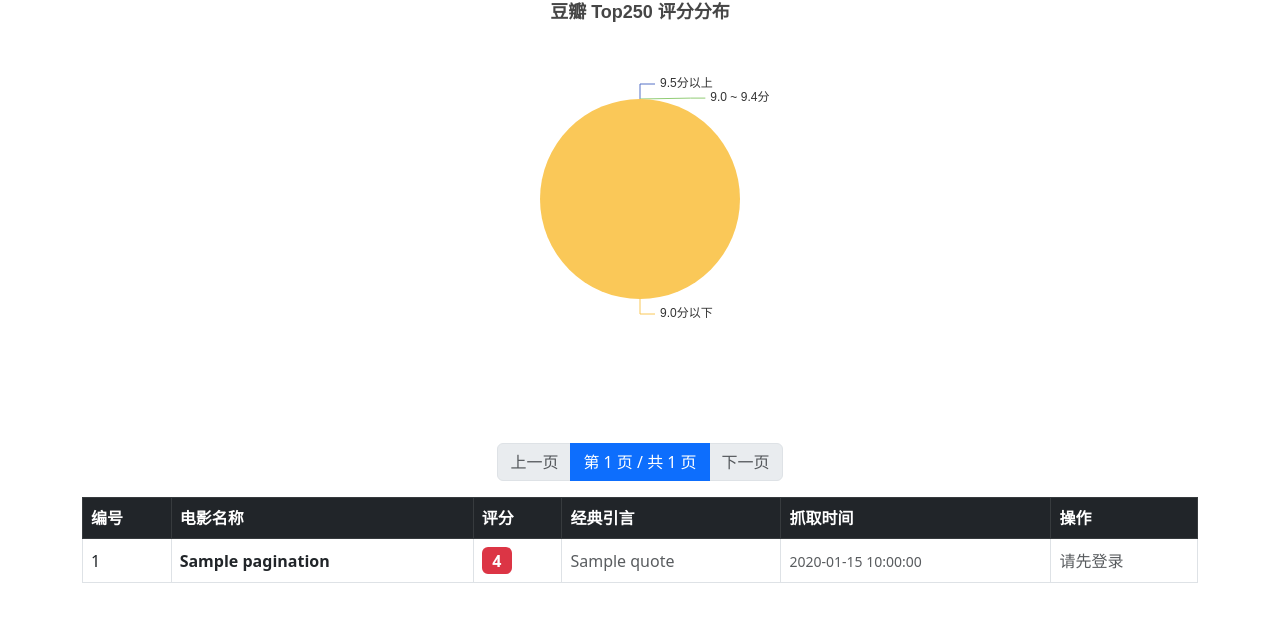
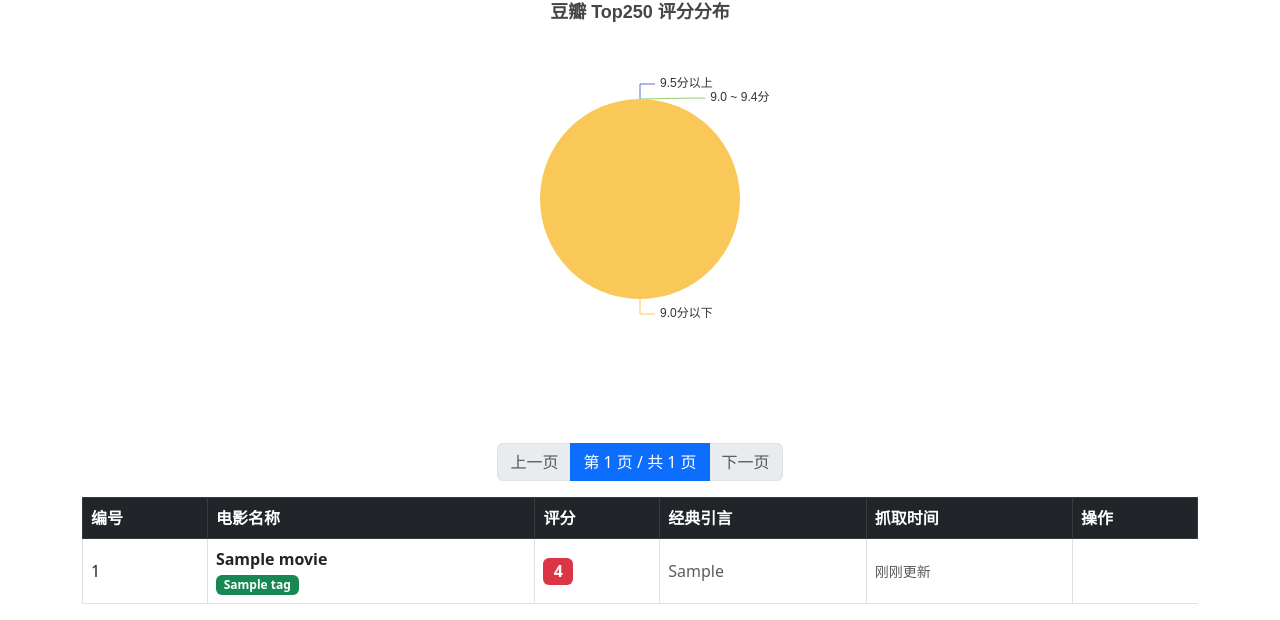
Before and after one commit to li-gan2026/my-movie-code, a Flask app: template templates/index.html in a window 1280 px wide. Shown: the part 230-850 px from the top of the page. Before the commit the page ends 813 px from the top, so only its background shows below. Run offline with Flask 3, Linux system fonts and the light colour scheme; the template is opened without the code that fills it: most values are stand-ins (such as "Sample title", 1, 10 or a date in 2020); some libraries are stand-ins or nearby versions.

Commit message:
完成AJAX前后端分离改造，接入内存缓存系统

```diff
--- a/routes.py
+++ b/routes.py
@@ -1,7 +1,7 @@
-from flask import Blueprint, render_template, request, redirect, url_for
+from flask import Blueprint, render_template, request, redirect, url_for, jsonify
 from flask_login import login_user, logout_user,  login_required, current_user
 from werkzeug.security import generate_password_hash, check_password_hash
-from models import db, Movie, User
+from models import db, Movie, User, Tag
 import requests
 import os
 from dotenv import load_dotenv
@@ -11,6 +11,8 @@ load_dotenv()
 # 1. 创建蓝图（Blueprint）。这是 Flask 拆分代码的核心！
 # 'main' 是蓝图的名字，__name__ 是当前文件的位置
 main_bp = Blueprint('main', __name__)
+
+movie_cache = {}
 
 # 2. 注意！以前写 @app.route，现在全部改成 @main_bp.route
 @main_bp.route('/')
@@ -24,6 +26,21 @@ def index():
 
     pagination = query.paginate(page=page, per_page=10, error_out=False)
     return render_template("index.html", movies=pagination.items, pagination=pagination, keyword=keyword)
+
+# 这是一个专门按标签筛选的路由
+@main_bp.route('/tag/<string:tag_name>')
+def filter_by_tag(tag_name):
+    # 1. 先根据网址里的标签名，去 Tag 表里把那个标签找出来
+    tag = Tag.query.filter_by(name=tag_name).first_or_404()
+
+    # 2. 魔法时刻：直接通过 tag.movies 拿到所有关联的电影！
+    # 记得吗？我们在 models.py 里写了 backref=db.backref('movies'...)
+    movies = tag.movies
+
+    # 3. 把电影数据扔给首页模板去展示
+    # 因为 index.html 需要 pagination 对象，为了不报错，我们可以稍微变通一下
+    # 这里为了简单，我们就不分页了，直接传入
+    return render_template("index.html", movies=movies, pagination=None, keyword="")
 
 @main_bp.route('/add', methods=['GET', 'POST'])
 @login_required
@@ -146,6 +163,56 @@ def ai_review(id):
         print(f"=================================")
         return {"success": False, "review": f"AI 报错: {str(e)}"}
 
+# 这个接口专门给前端 AJAX 调用的，只返回纯数据，不返回网页
+@main_bp.route('/api/movies')
+def api_movies():
+    keyword = request.args.get('keyword', '')
+    tag_name = request.args.get('tag', '')
+    page = request.args.get('page', 1, type=int)
+
+    # 👇 核心 1：拼接一个唯一的“缓存键名”
+    # 比如用户搜了星际，看第2页，键名就是 "keyword:星际|tag:|page:2"
+    cache_key = f"keyword:{keyword}|tag:{tag_name}|page:{page}"
+
+    # 👇 核心 2：先查记事本里有没有
+    if cache_key in movie_cache:
+        print(f"🚀 命中缓存！瞬间返回：{cache_key}")
+        return jsonify(movie_cache[cache_key])
+
+    print(f"🐢 未命中缓存，正在查数据库：{cache_key}")
+    # 下面是原来的查数据库逻辑
+    query = Movie.query
+    if keyword:
+        query = query.filter(Movie.title.like(f'%{keyword}%'))
+    if tag_name:
+        query = query.filter(Movie.tags.any(Tag.name == tag_name))
+
+    pagination = query.paginate(page=page, per_page=10, error_out=False)
+
+    movie_list = []
+    for m in pagination.items:
+        movie_list.append({
+            "id": m.id,
+            "title": m.title,
+            "rating": m.rating,
+            "quote": m.quote,
+            "tags": [t.name for t in m.tags]
+        })
+
+    result = {
+        "success": True,
+        "data": movie_list,
+        "page": pagination.page,
+        "total_pages": pagination.pages,
+        "has_prev": pagination.has_prev,
+        "has_next": pagination.has_next
+    }
+
+    # 👇 核心 3：把查出来的结果，抄在记事本上！
+    movie_cache[cache_key] = result
+
+    return jsonify(result)
+
 # 退出登录
 @main_bp.route('/logout')
 def logout():
--- a/templates/index.html
+++ b/templates/index.html
@@ -48,7 +48,7 @@
         {% if current_user.is_authenticated %}
             <a href="/add" class="btn btn-success mb-3">➕ 手动添加电影</a >
         {% endif %}
-        <form action="/" method="GET" class="mb-4">
+        <form id="search-form" action="/" method="GET" class="mb-4">
 
             <div class="input-group" style="max-width: 500px;">
                 <input type="text" class="form-control" name="keyword" placeholder="输入电影名称搜索..." value="{{ request.args.get('keyword', '')}}">
@@ -61,29 +61,9 @@
     <div class="table-responsive">
         <table class="table table-hover table-bordered align-middle">
         <!-- 分页按钮区 -->
-<nav aria-label="Page navigation" class="mt-4">
-    <ul class="pagination justify-content-center">
-
-        <!-- 上一页按钮：如果有上一页，才显示链接 -->
-        {% if pagination.has_prev %}
-            <!-- 注意网址里要把 keyword 带上，不然翻页后搜索词就丢了 -->
-            <li class="page-item"><a class="page-link" href="/?page={{ pagination.prev_num }}&keyword={{ keyword }}">上一页</a ></li>
-        {% else %}
-            <li class="page-item disabled"><span class="page-link">上一页</span></li>
-        {% endif %}
-
-        <!-- 当前页码显示 -->
-        <li class="page-item active"><span class="page-link">第 {{ pagination.page }} 页 / 共 {{ pagination.pages }} 页</span></li>
-
-            <!-- 下一页按钮 -->
-        {% if pagination.has_next %}
-            <li class="page-item"><a class="page-link" href="/?page={{ pagination.next_num }}&keyword={{ keyword }}">下一页</a ></li>
-        {% else %}
-            <li class="page-item disabled"><span class="page-link">下一页</span></li>
-        {% endif %}
-
-    </ul>
-</nav>
+{% if pagination %}
+<div id="pagination-container" class="mt-4 d-flex justify-content-center"></div>
+{% endif %}
             <thead class="table-dark">
         <tr>
             <th>编号</th>
@@ -94,12 +74,21 @@
             <th>操作</th>
         </tr>
     </thead>
-<tbody>
+<tbody id="movie-table-body">
     <!-- 注意这里变成了 movies -->
-    {% for m in pagination.items %}
+    {% for m in movies %}
     <tr>
         <td>{{ m.id }}</td>
-        <td><strong>{{ m.title }}</strong></td>
+        <td>
+            <strong>{{ m.title }}</strong>
+            <br>
+            <!-- 循环显示这部电影的所有标签 -->
+            {% for t in m.tags %}
+                <!-- 标签变成绿色的 Bootstrap 小徽章 -->
+                <!-- 以前是 a 标签跳转，现在变成 span 点击 -->
+                <span class="badge bg-success me-1" style="cursor: pointer;" onclick="loadMovies(1, '${t.name}')">${t.name}</span>
+            {% endfor %}
+        </td>
         <!-- 把评分变成红色的徽章 -->
         <td><span class="badge bg-danger fs-6">{{ m.rating }}</span></td>
         <td class="text-muted">{{ m.quote }}</td>
@@ -214,6 +203,72 @@
                     document.getElementById('aiResultText').classList.add('text-danger');
                 });
         }
+        // ================= 3. 新增：AJAX 搜索与分页逻辑 =================
+            var currentKeyword = "";
+
+            // 核心函数：现在可以传第二个参数（标签）了
+            function loadMovies(page, tag = "") {
+                // 如果点击了标签，清空搜索框，防止冲突
+                if(tag !== "") {
+                    document.querySelector('input[name="keyword"]').value = "";
+                    currentKeyword = "";
+                }
+
+                fetch(`/api/movies?keyword=${currentKeyword}&tag=${tag}&page=${page}`)
+                    .then(res => res.json())
+                    .then(data => {
+                        if (data.success) {
+                            // 渲染表格（和以前一样，不讲了）
+                            var tbody = document.getElementById('movie-table-body');
+                            tbody.innerHTML = "";
+                            data.data.forEach(function(m) {
+                                var tagsHtml = "";
+                                m.tags.forEach(function(t) {
+                                    tagsHtml += `<span class="badge bg-success me-1" style="cursor: pointer;" onclick="loadMovies(1, '${t}')">${t}</span>`;
+                                });
+                                var row = `
+                                    <tr>
+                                        <td>${m.id}</td>
+                                        <td><strong>${m.title}</strong><br>${tagsHtml}</td>
+                                        <td><span class="badge bg-danger fs-6">${m.rating}</span></td>
+                                        <td class="text-muted">${m.quote}</td>
+                                        <td><small class="text-muted">刚刚更新</small></td>
+                                    </tr>
+                                `;
+                                tbody.innerHTML += row;
+                            });
+
+                            // 渲染分页按钮（和以前一样，不讲了）
+                            var paginationContainer = document.getElementById('pagination-container');
+                            var paginationHtml = `<nav><ul class="pagination">`;
+                            if(data.has_prev) {
+                                paginationHtml += `<li class="page-item"><a class="page-link" href=" " onclick="loadMovies(${data.page - 1}, '${tag}'); return false;">上一页</a ></li>`;
+                            } else {
+                                paginationHtml += `<li class="page-item disabled"><span class="page-link">上一页</span></li>`;
+                            }
+                            paginationHtml += `<li class="page-item active"><span class="page-link">第 ${data.page} 页 / 共 ${data.total_pages} 页</span></li>`;
+                            if(data.has_next) {
+                                paginationHtml += `<li class="page-item"><a class="page-link" href="#" onclick="loadMovies(${data.page + 1}, '${tag}'); return false;">下一页</a ></li>`;
+                            } else {
+                                paginationHtml += `<li class="page-item disabled"><span class="page-link">下一页</span></li>`;
+                            }
+                            paginationHtml += `</ul></nav>`;
+                            paginationContainer.innerHTML = paginationHtml;
+                        }
+                    });
+            }
+
+            // 表单提交拦截（调用 loadMovies 时不传标签）
+            document.getElementById('search-form').addEventListener('submit', function(event) {
+                event.preventDefault();
+                currentKeyword = document.querySelector('input[name="keyword"]').value;
+                loadMovies(1);
+            });
+
+            // 页面加载时初始化
+            window.onload = function() {
+                loadMovies(1);
+            };
     </script>
 </body>
 </html>
```
Also changed, not shown: crawler.py (+52 -1 lines), models.py (+25 -13 lines).
